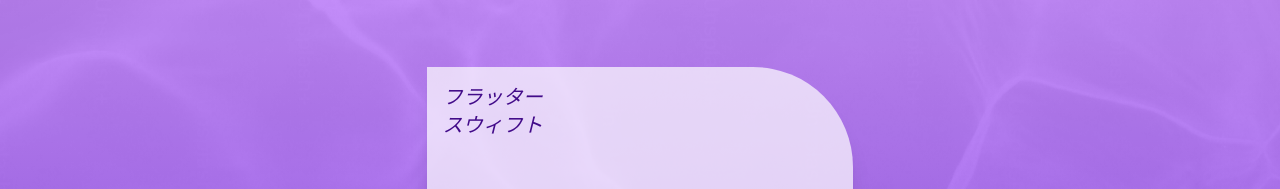
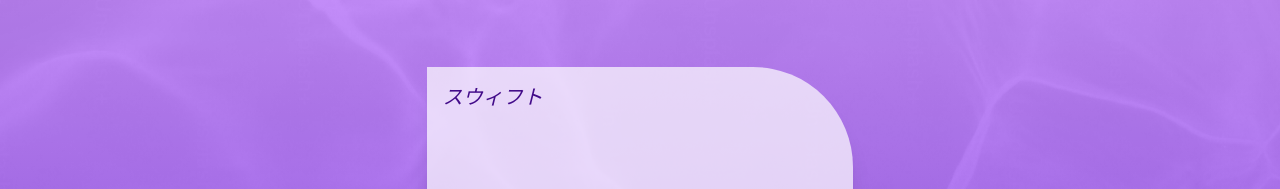
Before and after one commit to afonsorek/-, a React (Create React App) app in the folder boku/: page / in a window 1280 px wide. Shown: the top 189 px of the page. Built offline with nearby package versions, Linux system fonts and the light colour scheme.

Commit message:
feat: card changes

```diff
--- a/boku/src/components/card.tsx
+++ b/boku/src/components/card.tsx
@@ -4,13 +4,11 @@
 
 export default function Card() {
   const [hoverText, setHoverText] = useState({
-    topText1: "フラッター",
     topText2: "スウィフト",
     bottomText: "デベロッパー",
   });
 
   const [isHovering, setIsHovering] = useState({
-    topText1: false,
     topText2: false,
     bottomText: false,
   });
@@ -32,12 +30,7 @@
         clearInterval(intervalId);
         setHoverText((prevHoverText) => ({
           ...prevHoverText,
-          [key]:
-            key === "topText1"
-              ? "Flutter"
-              : key === "topText2"
-              ? "Swift"
-              : "Developer",
+          [key]: key === "topText2" ? "Swift" : "Developer",
         }));
         setIsHovering((prevIsHovering) => ({
           ...prevIsHovering,
@@ -84,14 +77,6 @@
         <div
           className="text-[#420B89] text-xl font-thin italic"
           onMouseEnter={() =>
-            setIsHovering((prev) => ({ ...prev, topText1: true }))
-          }
-        >
-          {renderHoverText("topText1")}
-        </div>
-        <div
-          className="text-[#420B89] text-xl font-thin italic"
-          onMouseEnter={() =>
             setIsHovering((prev) => ({ ...prev, topText2: true }))
           }
         >
```
